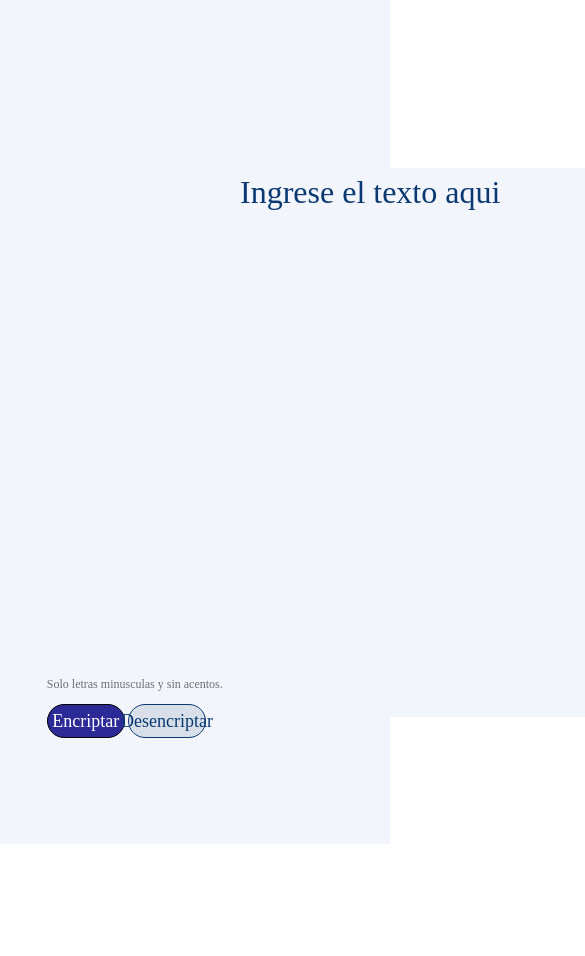
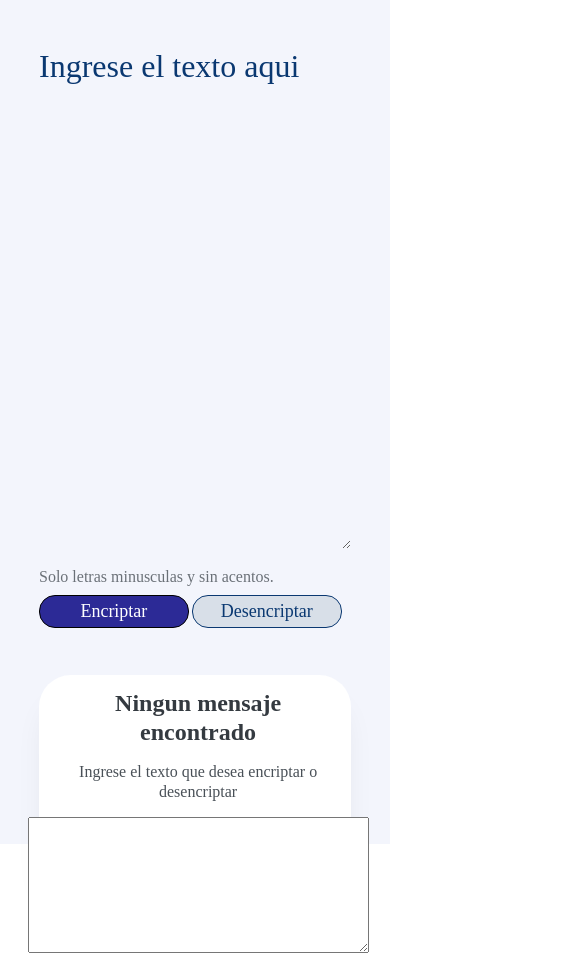
Before and after one commit to M4ty155/Codificador-Alura-Latam, a plain HTML site: page index.htm in a window 390 px wide. Shown: the top 956 px of the page, 585 px wide, since content can reach past the window. Before the commit the page ends 875 px from the top, so only its background shows below. Drawn offline with Linux system fonts and the light colour scheme.

Commit message:
responsive design

```diff
--- a/index.htm
+++ b/index.htm
@@ -17,7 +17,6 @@
              cols="30"
              rows="10"
              placeholder="Ingrese el texto aqui"
-             style="width: 743px; height: 549px;"
              ></textarea>
             <div class="terminos">
                 <p>Solo letras minusculas y sin acentos.</p>
@@ -43,7 +42,7 @@
                 cols="30"
                 rows="10"
                 class="mensaje"
-                style="height: 147px; width: 365px;"
+                style="width: 339px; height: 134px;"
                 ></textarea>
             </div>
         </div>
--- a/styles.css
+++ b/styles.css
@@ -14,7 +14,7 @@
     position: absolute;
     width: 577px;
     height: 48px;
-    left: 240px;
+    left: 250px;
     top: 168px;
     border: none;
     font-family: 'Times New Roman', Times, serif;
@@ -25,17 +25,17 @@
     background-color: #f3f5fc;
 }
 
-.mensaje {
+/*.mensaje {
     position: absolute;
     width: 336px;
     height: 48px;
     font-family: 'Times New Roman', Times, serif;
     font-style: normal;
-    line-height: 150%;
+    line-height: 100%;
     border: none;
     background-color: #ffff;
     top: 110%;
-}
+} */
 
 .mensaje:focus,
 .mensaje:active {
@@ -141,13 +141,12 @@
 .encriptado {
     position: absolute;
     width: 400px;
-    height: 825px;
-    left: 1000px;
-    top: 50px;
+    height: 850px;
+    left: 1100px;
+    top: 40px;
     background: #ffff;
     box-shadow: 0px 24px 32px -8px rgba(0, 0, 0, 0.08);
     border-radius: 32px;
-    margin-left: 5%;
 }
 
 .mensaje-encriptado {
@@ -194,10 +193,69 @@
     top: 150px;
 }
 
-.logo {
-    position: absolute;
-    top: 2.5%;
-    left: 2.5%;
-    gap: 2.5%;
-    width: 164px;
+/* responsive design */
+
+@media (max-width: 57.5em) {
+    .container {
+        display: flex;
+        flex-direction: row;
+    }
+
+    .encriptar {
+        width: 100%;
+    }
+
+    .texto {
+        width: 80%;
+        height: 60%;
+        left: 10%;
+        top: 5%;
+    }
+
+    .terminos {
+        width: 80%;
+        left: 10%;
+        top: 67%;
+    }
+
+    .terminos p {
+        font-size: 16px;
+    }
+
+    .button {
+        width: 80%;
+        left: 10%;
+        top: 70%;
+    }
+
+    .btn-desencriptar,
+    .btn-encriptar {
+        width: 48%;
+        border-radius: 16px;
+    }
+
+    .btn-desencriptar:hover,
+    .btn-encriptar:hover {
+        margin: 0.3%;
+        width: 47.5%;
+        padding: 1.8%;
+    }
+
+    .encriptado {
+        width: 80%;
+        height: 25%;
+        left: 10%;
+        top: 80%;
+    }
+
+    .mensaje-encriptado {
+        width: 100%;
+        top: 5%;
+    }
+
+    .encriptado img {
+        top: 0;
+        display: none;
+        visibility: hidden;
+    }
 }
```
